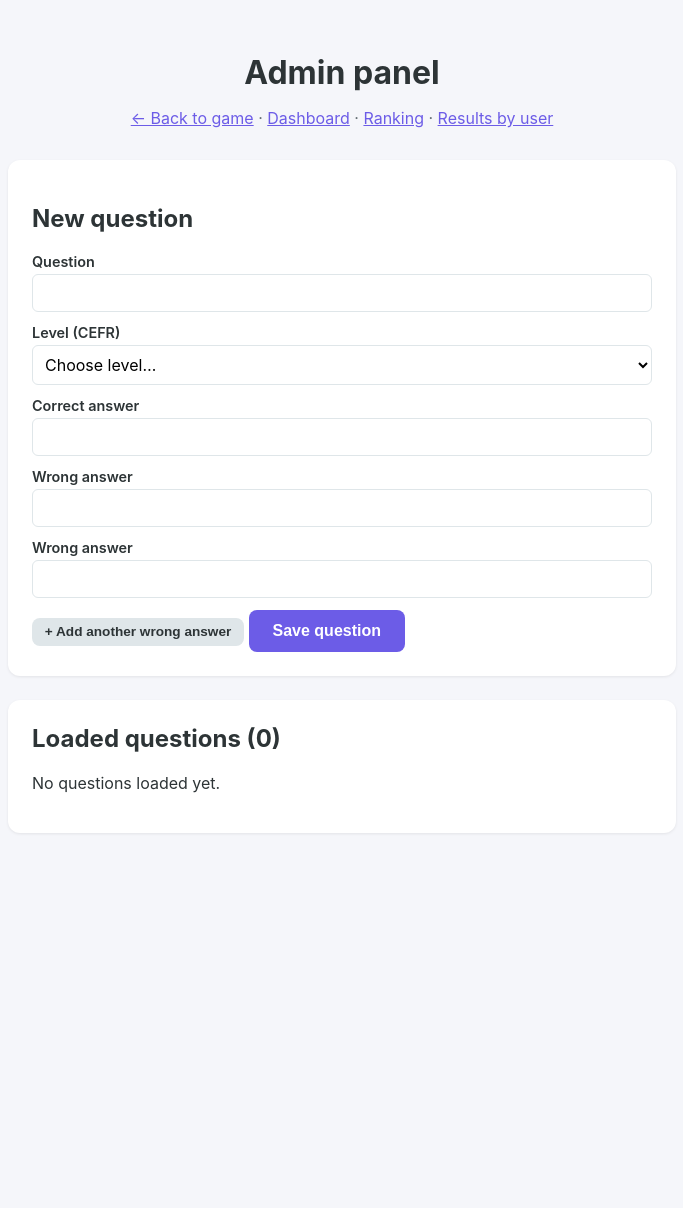
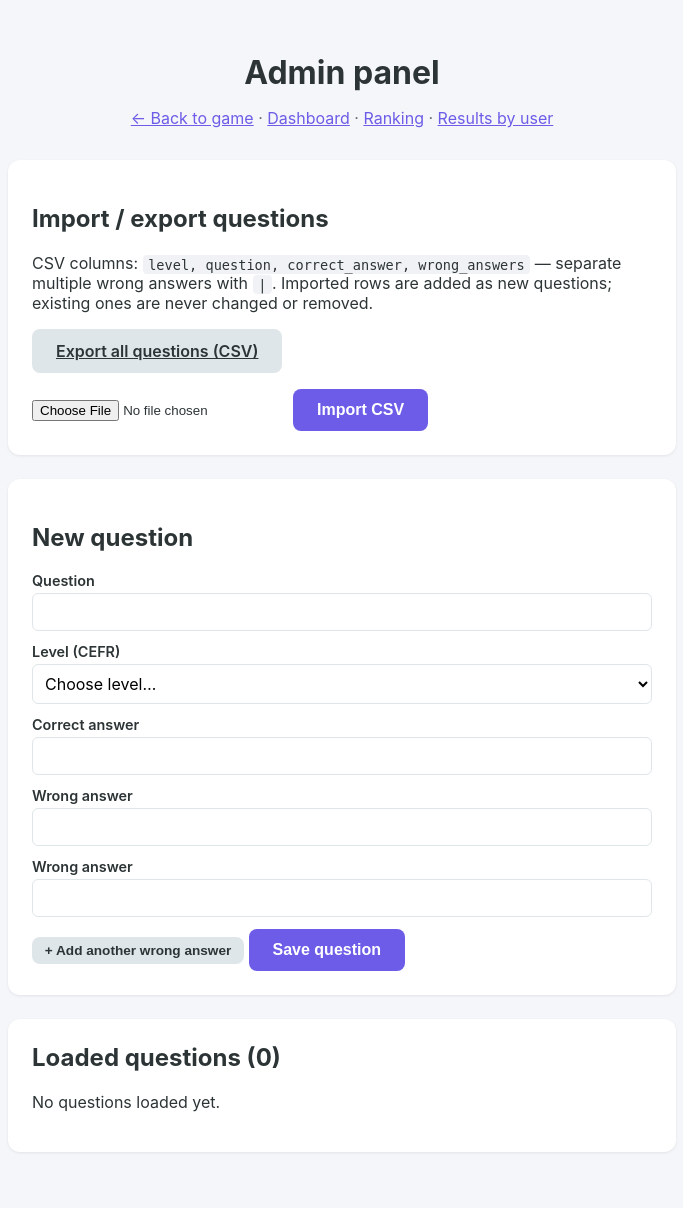
Before and after one commit to rabihaggle/poc-trivia, a Flask app: template templates/admin.html in a window 1280 px wide. Shown: the whole page, without its empty margins (298-981 px from the left). Before the commit the page ends 793 px from the top, so only its background shows below. Run offline with Flask 3, Linux system fonts and the light colour scheme; the template is opened without the code that fills it, so the values that code supplies are empty.

Commit message:
Add CSV export/import for the question bank
Admins can now download all questions as CSV (level, question,
correct_answer, wrong_answers pipe-separated) and re-upload a CSV to
bulk-add questions. Imports are additive and skip invalid rows,
reporting counts back on the admin page.

```diff
--- a/app.py
+++ b/app.py
@@ -325,6 +325,20 @@ def admin():
     return render_template("admin.html", questions=data, levels=LEVELS)
 
 
+def insert_question(conn, text, level, correct_answer, wrong_answers):
+    cur = conn.execute("INSERT INTO questions (text, level) VALUES (?, ?)", (text, level))
+    question_id = cur.lastrowid
+    conn.execute(
+        "INSERT INTO correct_answers (question_id, text) VALUES (?, ?)",
+        (question_id, correct_answer),
+    )
+    for w in wrong_answers:
+        conn.execute(
+            "INSERT INTO wrong_answers (question_id, text) VALUES (?, ?)", (question_id, w)
+        )
+    return question_id
+
+
 @app.route("/admin/questions", methods=["POST"])
 @admin_required
 def admin_create_question():
@@ -337,18 +351,7 @@ def admin_create_question():
         return redirect(url_for("admin"))
 
     conn = get_db()
-    cur = conn.execute(
-        "INSERT INTO questions (text, level) VALUES (?, ?)", (question_text, level)
-    )
-    question_id = cur.lastrowid
-    conn.execute(
-        "INSERT INTO correct_answers (question_id, text) VALUES (?, ?)",
-        (question_id, correct_answer),
-    )
-    for w in wrong_answers:
-        conn.execute(
-            "INSERT INTO wrong_answers (question_id, text) VALUES (?, ?)", (question_id, w)
-        )
+    insert_question(conn, question_text, level, correct_answer, wrong_answers)
     conn.commit()
     conn.close()
     return redirect(url_for("admin"))
@@ -362,6 +365,78 @@ def admin_delete_question(question_id):
     conn.commit()
     conn.close()
     return redirect(url_for("admin"))
+
+
+@app.route("/admin/questions/export")
+@admin_required
+def admin_questions_export():
+    conn = get_db()
+    rows = conn.execute("SELECT id, text, level FROM questions ORDER BY level, id").fetchall()
+
+    output = io.StringIO()
+    writer = csv.writer(output)
+    writer.writerow(["level", "question", "correct_answer", "wrong_answers"])
+    for q in rows:
+        correct = conn.execute(
+            "SELECT text FROM correct_answers WHERE question_id = ?", (q["id"],)
+        ).fetchone()
+        wrongs = conn.execute(
+            "SELECT text FROM wrong_answers WHERE question_id = ?", (q["id"],)
+        ).fetchall()
+        writer.writerow(
+            [
+                q["level"],
+                q["text"],
+                correct["text"] if correct else "",
+                "|".join(w["text"] for w in wrongs),
+            ]
+        )
+    conn.close()
+
+    csv_data = "﻿" + output.getvalue()
+    return Response(
+        csv_data,
+        mimetype="text/csv",
+        headers={"Content-Disposition": 'attachment; filename="trivia_questions.csv"'},
+    )
+
+
+@app.route("/admin/questions/import", methods=["POST"])
+@admin_required
+def admin_questions_import():
+    file = request.files.get("csv_file")
+    if not file or not file.filename:
+        return redirect(url_for("admin", import_error="no_file"))
+
+    try:
+        text_stream = io.StringIO(file.stream.read().decode("utf-8-sig"))
+    except UnicodeDecodeError:
+        return redirect(url_for("admin", import_error="bad_encoding"))
+
+    reader = csv.DictReader(text_stream)
+    required_columns = {"level", "question", "correct_answer", "wrong_answers"}
+    if not reader.fieldnames or not required_columns.issubset(set(reader.fieldnames)):
+        return redirect(url_for("admin", import_error="bad_columns"))
+
+    conn = get_db()
+    imported = 0
+    skipped = 0
+    for row in reader:
+        level = (row.get("level") or "").strip().upper()
+        question_text = (row.get("question") or "").strip()
+        correct_answer = (row.get("correct_answer") or "").strip()
+        wrong_answers = [w.strip() for w in (row.get("wrong_answers") or "").split("|") if w.strip()]
+
+        if level not in LEVELS or not question_text or not correct_answer or len(wrong_answers) < 2:
+            skipped += 1
+            continue
+
+        insert_question(conn, question_text, level, correct_answer, wrong_answers)
+        imported += 1
+
+    conn.commit()
+    conn.close()
+    return redirect(url_for("admin", imported=imported, skipped=skipped))
 
 
 @app.route("/admin/results")
--- a/static/css/style.css
+++ b/static/css/style.css
@@ -385,3 +385,42 @@ body {
   font-weight: 600;
   min-width: 3.5rem;
 }
+
+/* Question import / export */
+.import-banner {
+  padding: 0.75rem 1rem;
+  border-radius: 8px;
+  margin-bottom: 1.5rem;
+  font-size: 0.9rem;
+}
+
+.import-banner-ok {
+  background: #eafaf1;
+  color: #218c53;
+}
+
+.import-banner-error {
+  background: #fdecea;
+  color: #c0392b;
+}
+
+.import-export-row {
+  display: flex;
+  flex-wrap: wrap;
+  align-items: center;
+  gap: 1rem;
+  margin-top: 0.75rem;
+}
+
+.import-form {
+  display: flex;
+  align-items: center;
+  gap: 0.5rem;
+}
+
+.admin-form code {
+  background: #f1f2f6;
+  padding: 0.1rem 0.35rem;
+  border-radius: 4px;
+  font-size: 0.85rem;
+}
--- a/templates/admin.html
+++ b/templates/admin.html
@@ -12,6 +12,34 @@
     </p>
     {% include "_user_bar.html" %}
   </header>
+
+  {% if request.args.get('imported') is not none %}
+  <div class="import-banner import-banner-ok">
+    Imported {{ request.args.get('imported') }} question(s).
+    {% if request.args.get('skipped', '0') != '0' %}{{ request.args.get('skipped') }} row(s) skipped (missing fields, bad level, or fewer than 2 wrong answers).{% endif %}
+  </div>
+  {% elif request.args.get('import_error') %}
+  <div class="import-banner import-banner-error">
+    {% if request.args.get('import_error') == 'no_file' %}No CSV file was selected.
+    {% elif request.args.get('import_error') == 'bad_columns' %}The CSV must have these columns: level, question, correct_answer, wrong_answers.
+    {% else %}Couldn't read that file as UTF-8 CSV.{% endif %}
+  </div>
+  {% endif %}
+
+  <section class="admin-form">
+    <h2>Import / export questions</h2>
+    <p class="muted">
+      CSV columns: <code>level, question, correct_answer, wrong_answers</code> — separate multiple wrong answers with <code>|</code>.
+      Imported rows are added as new questions; existing ones are never changed or removed.
+    </p>
+    <div class="import-export-row">
+      <a href="{{ url_for('admin_questions_export') }}" class="btn btn-secondary">Export all questions (CSV)</a>
+      <form action="{{ url_for('admin_questions_import') }}" method="post" enctype="multipart/form-data" class="import-form">
+        <input type="file" name="csv_file" accept=".csv" required>
+        <button type="submit" class="btn btn-primary">Import CSV</button>
+      </form>
+    </div>
+  </section>
 
   <section class="admin-form">
     <h2>New question</h2>
```
